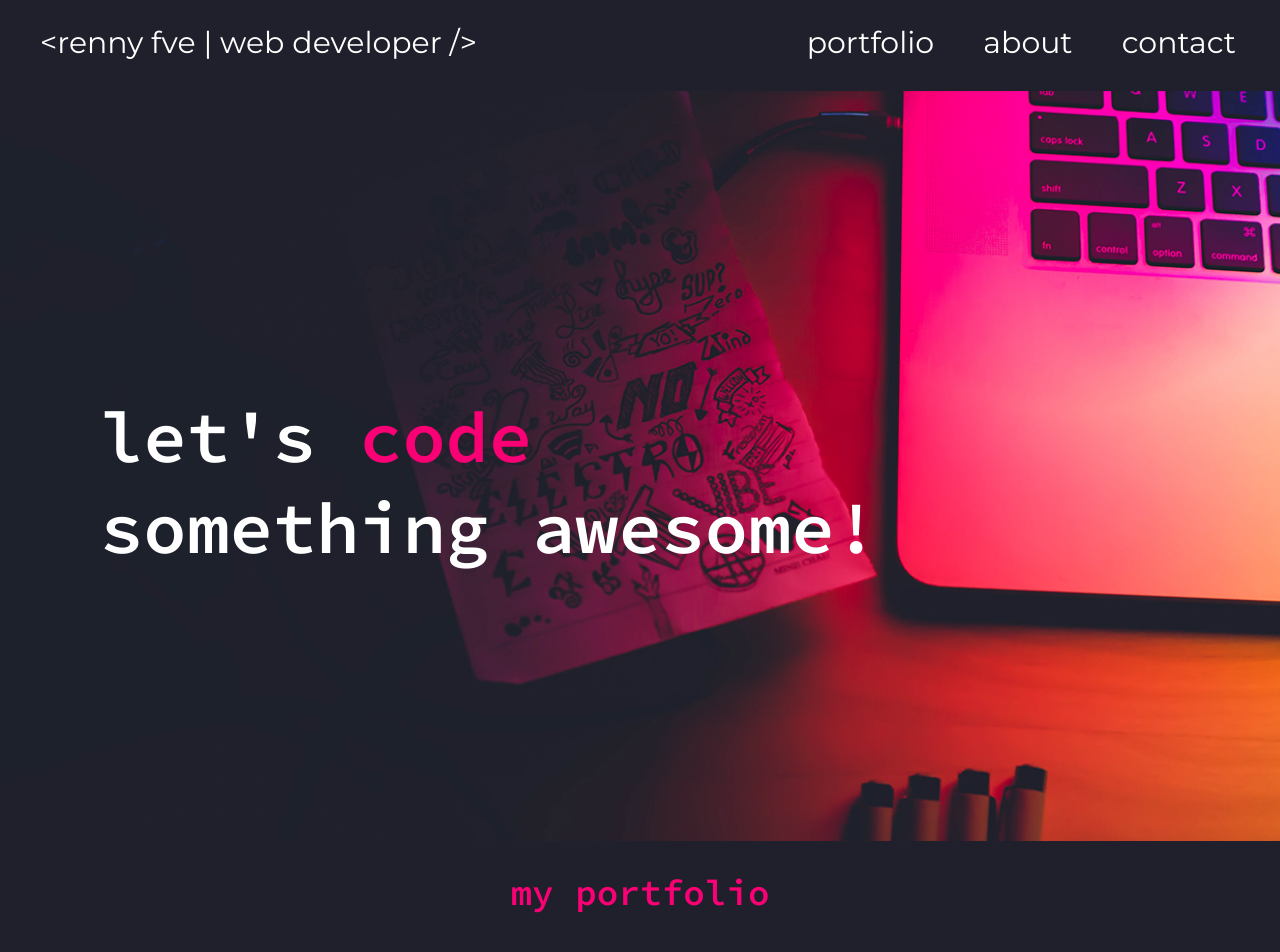
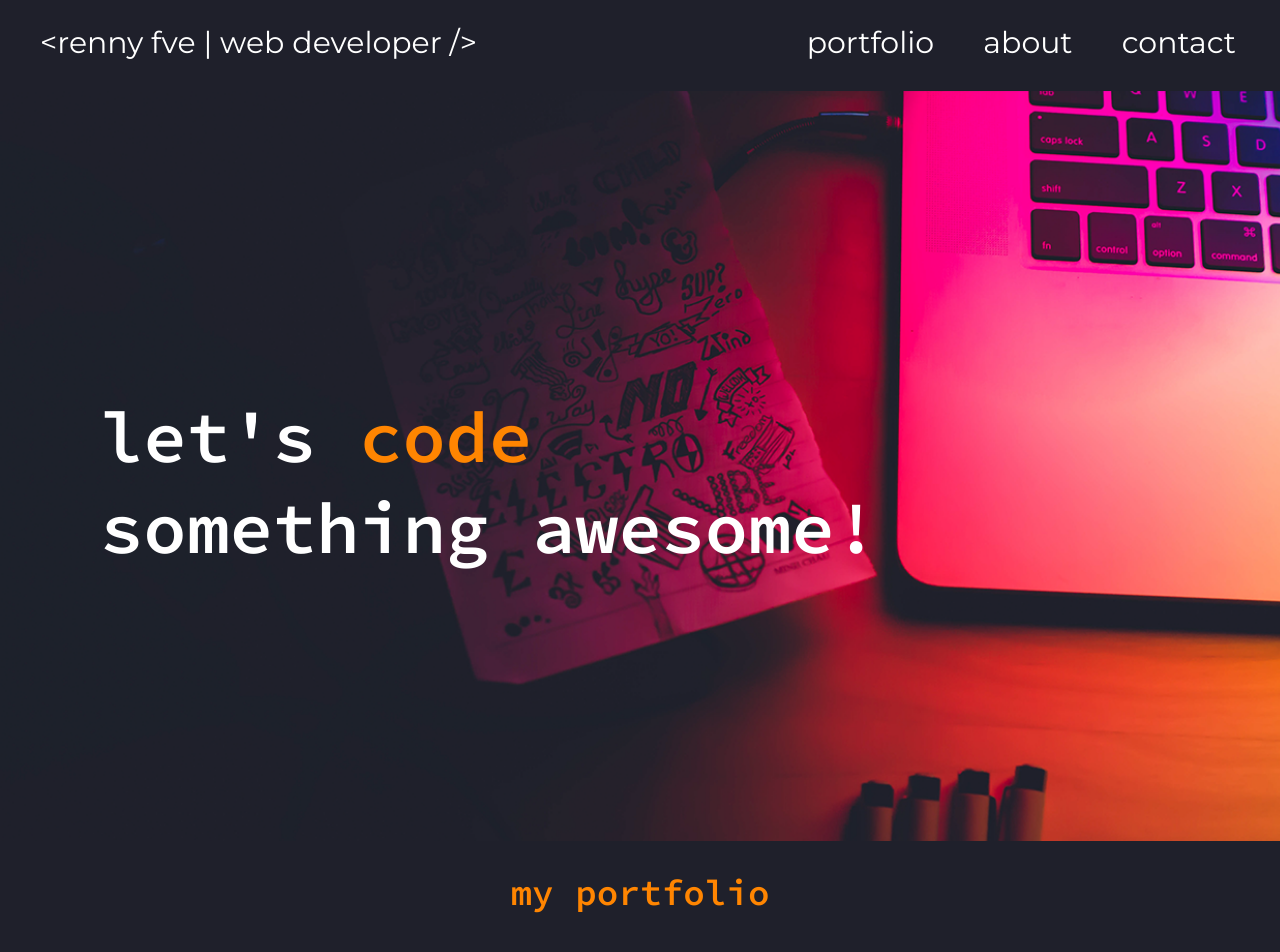
Before and after one commit to RedheadRen/milestone-website-project, a plain HTML site: page index.html in a window 1280 px wide. Shown: the top 952 px of the page. Drawn offline with Linux system fonts and the light colour scheme.

Commit message:
Changed pink color to orange in some places

```diff
--- a/css/main.css
+++ b/css/main.css
@@ -65,7 +65,7 @@ header h1 {
 }
 
 header h1 span {
-    color: #fa0075;
+    color: #ff8501;
 }
 
 /*****PORTFOLIO*****/
@@ -77,7 +77,7 @@ header h1 span {
 
 #portfolio h2 {
     clear: both;
-    color: #fa0075;
+    color: #ff8501;
     font-family: 'Source Code Pro', monospace;
     font-size: 36px;
     margin-bottom: 40px;
@@ -143,7 +143,7 @@ header h1 span {
 
 #contact h2 {
     clear: both;
-    color: #fa0075;
+    color: #ff8501;
     font-family: 'Source Code Pro', monospace;
     font-size: 36px;
     margin-bottom: 100px;
```
